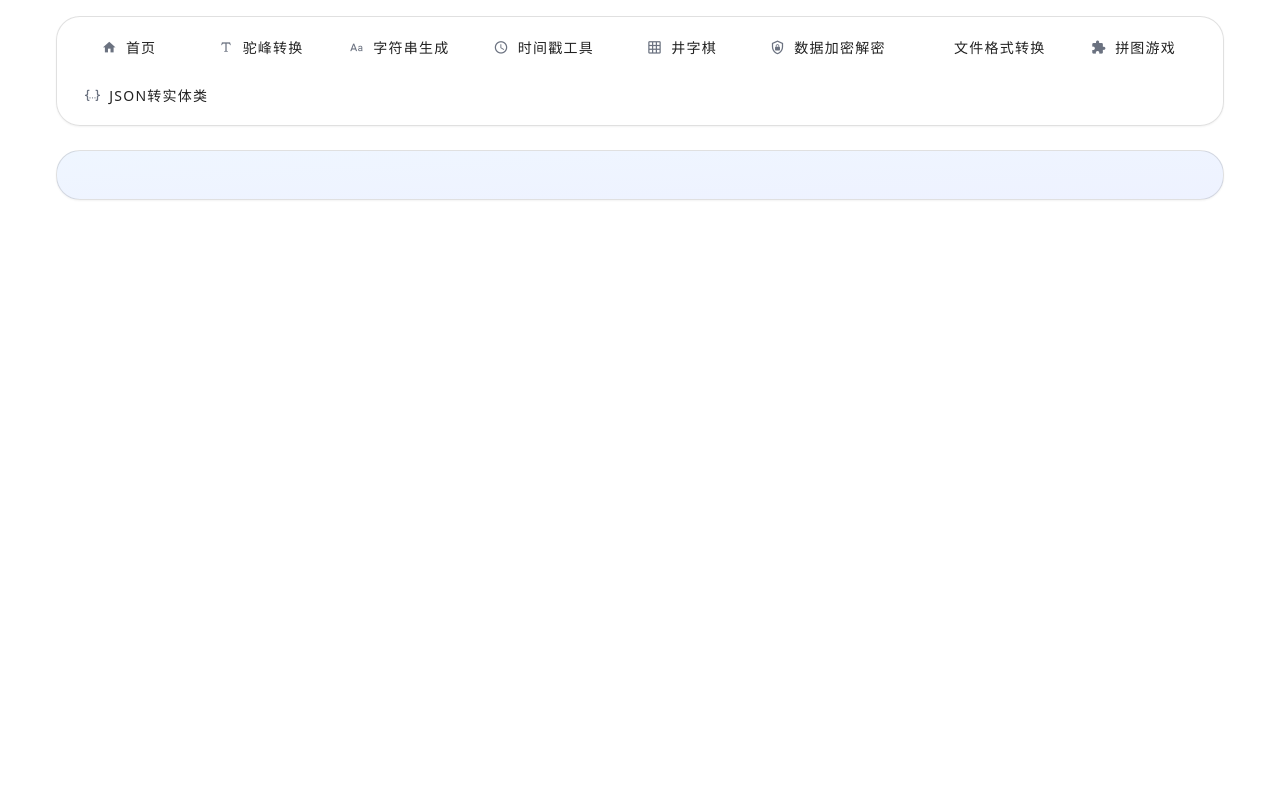
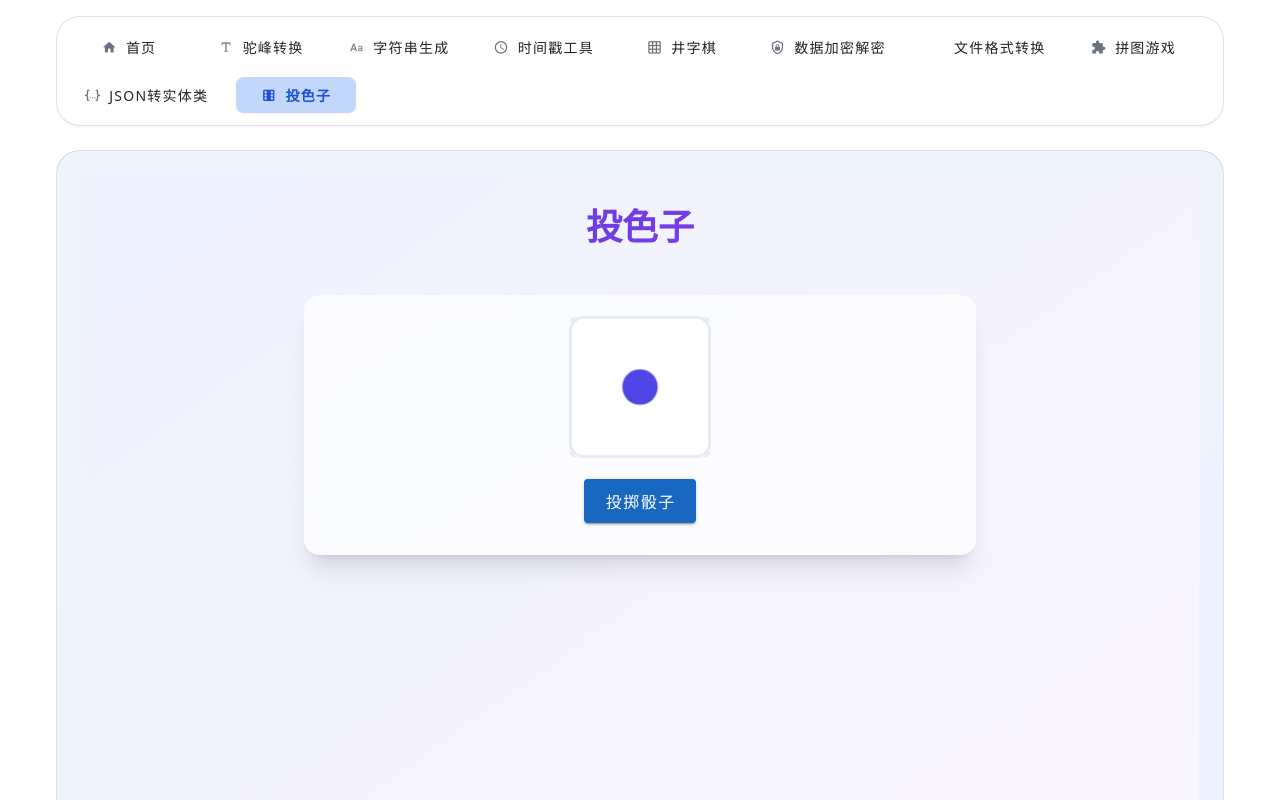
Before and after one commit to bitdan/Hump-Conversion, a Vue app: page /dice-roller in a window 1280 px wide. Shown: the top 800 px of the page. Built offline with nearby package versions, Linux system fonts and the light colour scheme; what vue-konva would draw is missing.

Commit message:
feat(router): 添加投色子功能路由

```diff
--- /dev/null
+++ b/src/components/DiceRoller.vue
@@ -0,0 +1,241 @@
+<template>
+    <div class="min-h-screen bg-gradient-to-br from-indigo-50 to-purple-50 py-8 px-4">
+      <div class="max-w-2xl mx-auto">
+        <!-- 标题区域 -->
+        <div class="text-center mb-12">
+          <h1 class="text-4xl font-bold bg-clip-text text-transparent bg-gradient-to-r from-indigo-600 to-purple-600">
+            投色子
+          </h1>
+        </div>
+
+        <!-- 骰子区域 -->
+        <div class="bg-white/70 backdrop-blur-sm rounded-2xl shadow-xl p-8">
+          <div class="flex flex-col items-center">
+            <!-- 骰子容器 -->
+            <div
+              class="scene mb-8"
+              @click="rollDice"
+            >
+              <div
+                class="dice"
+                :class="{ 'rolling': isRolling }"
+                :style="diceStyle"
+              >
+                <div class="face front">
+                  <span class="dot"></span>
+                </div>
+                <div class="face back">
+                  <span class="dot"></span>
+                  <span class="dot"></span>
+                  <span class="dot"></span>
+                </div>
+                <div class="face right">
+                  <span class="dot"></span>
+                  <span class="dot"></span>
+                  <span class="dot"></span>
+                  <span class="dot"></span>
+                </div>
+                <div class="face left">
+                  <span class="dot"></span>
+                  <span class="dot"></span>
+                  <span class="dot"></span>
+                  <span class="dot"></span>
+                  <span class="dot"></span>
+                  <span class="dot"></span>
+                </div>
+                <div class="face top">
+                  <span class="dot"></span>
+                  <span class="dot"></span>
+                </div>
+                <div class="face bottom">
+                  <span class="dot"></span>
+                  <span class="dot"></span>
+                  <span class="dot"></span>
+                  <span class="dot"></span>
+                  <span class="dot"></span>
+                </div>
+              </div>
+            </div>
+
+            <!-- 控制按钮 -->
+            <v-btn
+              color="primary"
+              size="large"
+              @click="rollDice"
+              :loading="isRolling"
+              :disabled="isRolling"
+            >
+              投掷骰子
+            </v-btn>
+
+            <!-- 结果显示 -->
+            <div class="mt-6 text-2xl font-bold text-indigo-600" v-if="currentNumber && !isRolling">
+              点数: {{ currentNumber }}
+            </div>
+          </div>
+        </div>
+      </div>
+    </div>
+  </template>
+
+  <script setup lang="ts">
+  import { ref, computed } from 'vue'
+
+  const isRolling = ref(false)
+  const currentNumber = ref<number | null>(null)
+  const rotations = ref({ x: 0, y: 0, z: 0 })
+
+  // 骰子旋转样式
+  const diceStyle = computed(() => ({
+    transform: `rotateX(${rotations.value.x}deg) rotateY(${rotations.value.y}deg) rotateZ(${rotations.value.z}deg)`
+  }))
+
+  // 获取随机数
+  const getRandomNumber = () => Math.floor(Math.random() * 6) + 1
+
+  // 根据点数获取旋转角度
+  const getRotationForNumber = (number: number) => {
+    const rotations = {
+      1: { x: 0, y: 0, z: 0 },          // 前面显示1点
+      6: { x: 0, y: 90, z: 0 },         // 左面显示6点
+      2: { x: -90, y: 0, z: 0 },        // 上面显示2点
+      5: { x: 90, y: 0, z: 0 },         // 下面显示5点
+      4: { x: 0, y: -90, z: 0 },        // 右面显示4点
+      3: { x: 180, y: 0, z: 0 }         // 后面显示3点
+    }
+    return rotations[number as keyof typeof rotations]
+  }
+
+  // 投掷骰子
+  const rollDice = async () => {
+    if (isRolling.value) return
+
+    isRolling.value = true
+    currentNumber.value = null
+
+    // 减少动画时间和旋转圈数
+    const spins = 3     // 从2改为3,增加旋转圈数使动画更生动
+    const duration = 1000 // 从2000ms改为1000ms
+    const startTime = Date.now()
+
+    // 生成随机结果(提前生成,避免动画结束时才生成导致的延迟)
+    const result = getRandomNumber()
+
+    const animate = () => {
+      const elapsed = Date.now() - startTime
+      const progress = Math.min(elapsed / duration, 1)
+
+      // 使用更快的缓动函数
+      const easeOut = (t: number) => 1 - Math.pow(1 - t, 2)
+      const easedProgress = easeOut(progress)
+
+      // 增加随机性,使旋转更自然
+      rotations.value = {
+        x: easedProgress * spins * 360 + Math.random() * 30,
+        y: easedProgress * spins * 360 + Math.random() * 30,
+        z: easedProgress * spins * 180
+      }
+
+      if (progress < 1) {
+        requestAnimationFrame(animate)
+      } else {
+        // 动画结束,设置最终角度和结果
+        currentNumber.value = result
+        rotations.value = getRotationForNumber(result)
+        isRolling.value = false
+      }
+    }
+
+    requestAnimationFrame(animate)
+  }
+  </script>
+
+  <style scoped>
+  .scene {
+    width: 120px;  /* 从200px改为120px */
+    height: 120px;
+    perspective: 400px; /* 从600px改为400px,使3D效果更明显 */
+    cursor: pointer;
+  }
+
+  .dice {
+    position: relative;
+    width: 100%;
+    height: 100%;
+    transform-style: preserve-3d;
+    transition: transform 0.1s ease;
+  }
+
+  .rolling {
+    transition: transform 1s cubic-bezier(0.25, 0.1, 0.25, 1); /* 从2s改为1s */
+  }
+
+  .face {
+    position: absolute;
+    width: 100%;
+    height: 100%;
+    background: white;
+    border: 2px solid #e2e8f0;
+    border-radius: 12px;
+    display: grid;
+    grid-template: repeat(3, 1fr) / repeat(3, 1fr);
+    gap: 2px;     /* 从4px改为2px */
+    padding: 6px; /* 从8px改为6px */
+  }
+
+  .dot {
+    background: #4f46e5;
+    border-radius: 50%;
+    margin: 2px;  /* 从4px改为2px */
+  }
+
+  /* 定位每个面 */
+  .front  { transform: translateZ(60px); }  /* 从100px改为60px */
+  .back   { transform: rotateY(180deg) translateZ(60px); }
+  .right  { transform: rotateY(90deg) translateZ(60px); }
+  .left   { transform: rotateY(-90deg) translateZ(60px); }
+  .top    { transform: rotateX(90deg) translateZ(60px); }
+  .bottom { transform: rotateX(-90deg) translateZ(60px); }
+
+  /* 点数布局 */
+  /* 1点 (前面) */
+  .front .dot {
+    grid-column: 2;
+    grid-row: 2;
+  }
+
+  /* 2点 (上面) */
+  .top .dot:nth-child(1) { grid-area: 1 / 1; }
+  .top .dot:nth-child(2) { grid-area: 3 / 3; }
+
+  /* 3点 (后面) */
+  .back .dot:nth-child(1) { grid-area: 1 / 1; }
+  .back .dot:nth-child(2) { grid-area: 2 / 2; }
+  .back .dot:nth-child(3) { grid-area: 3 / 3; }
+
+  /* 4点 (右面) */
+  .right .dot:nth-child(1) { grid-area: 1 / 1; }
+  .right .dot:nth-child(2) { grid-area: 1 / 3; }
+  .right .dot:nth-child(3) { grid-area: 3 / 1; }
+  .right .dot:nth-child(4) { grid-area: 3 / 3; }
+
+  /* 5点 (下面) */
+  .bottom .dot:nth-child(1) { grid-area: 1 / 1; }
+  .bottom .dot:nth-child(2) { grid-area: 1 / 3; }
+  .bottom .dot:nth-child(3) { grid-area: 2 / 2; }
+  .bottom .dot:nth-child(4) { grid-area: 3 / 1; }
+  .bottom .dot:nth-child(5) { grid-area: 3 / 3; }
+
+  /* 6点 (左面) */
+  .left .dot:nth-child(1) { grid-area: 1 / 1; }
+  .left .dot:nth-child(2) { grid-area: 1 / 3; }
+  .left .dot:nth-child(3) { grid-area: 2 / 1; }
+  .left .dot:nth-child(4) { grid-area: 2 / 3; }
+  .left .dot:nth-child(5) { grid-area: 3 / 1; }
+  .left .dot:nth-child(6) { grid-area: 3 / 3; }
+
+  /* 悬停效果 */
+  .scene:hover .dice {
+    transform: rotate3d(1, 1, 1, 10deg);
+  }
+  </style>
--- a/src/router/index.js
+++ b/src/router/index.js
@@ -8,6 +8,7 @@ import DataEncryption from '../components/DataEncryption.vue'
 import FileConverter from '../components/FileConverter.vue'
 import PuzzleGame from '../components/PuzzleGame.vue'
 import JsonToEntity from '../components/JsonToEntity.vue'
+import DiceRoller from '../components/DiceRoller.vue'
 
 const routes = [
     {
@@ -94,6 +95,15 @@ const routes = [
       title: 'JSON转实体类',
       icon: 'mdi-code-json'
     }
+  },
+  {
+    path: '/dice-roller',
+    name: 'DiceRoller',
+    component: DiceRoller,
+    meta: {
+      title: '投色子',
+      icon: 'mdi-dice-6'
+    }
   }
 ]
 
```
